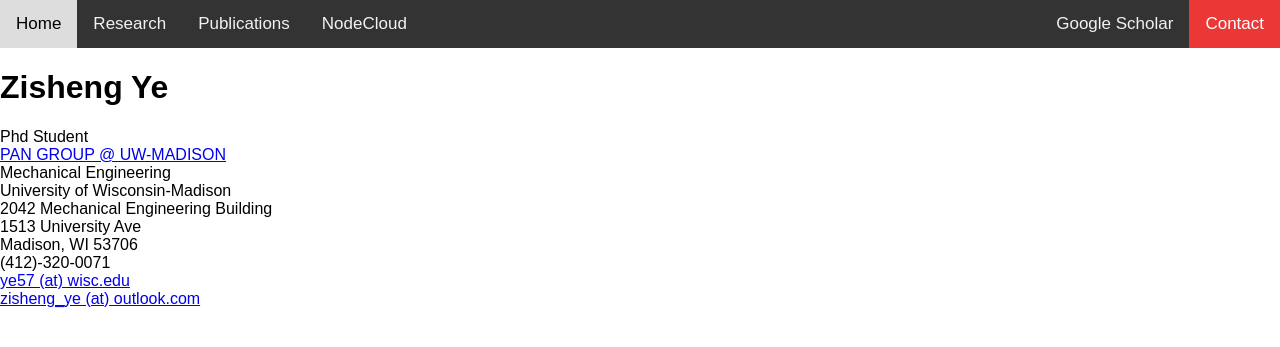
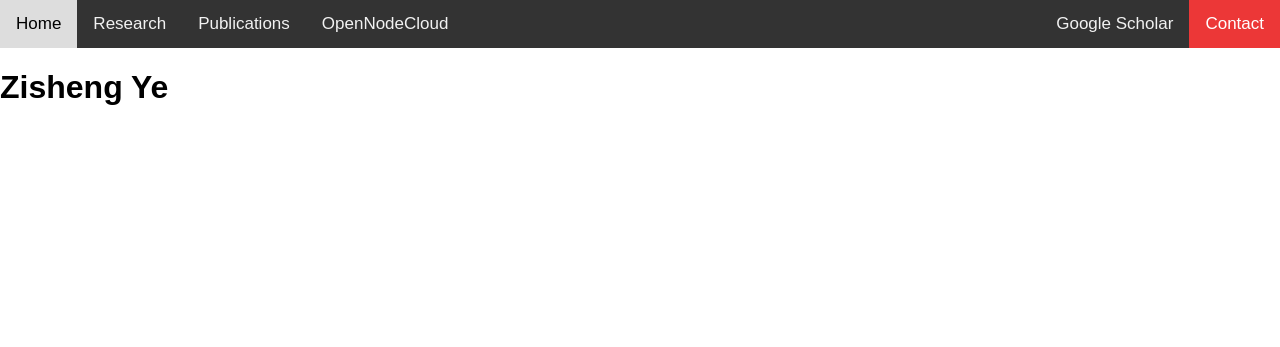
Before and after one commit to zishengye/zishengye.github.io, a Jekyll site: the page built from contact.md, in a window 1280 px wide. Shown: the top 347 px of the page. Built offline with Jekyll 4.4.1, drawn with Linux system fonts in a browser that asks for light colours.

Commit message:
replace NodeCloud with new OpenNodeCloud

```diff
--- a/contact.md
+++ b/contact.md
@@ -7,7 +7,7 @@ link: contact
     <a href="index">Home</a>
     <a href="research">Research</a>
     <a href="publications">Publications</a>
-    <a href="nodecloud">NodeCloud</a>
+    <a href="open-nodecloud">OpenNodeCloud</a>
     <div class="topnav-right">
         <a href="https://scholar.google.com/citations?user=s1i_KkgAAAAJ&hl=en">Google Scholar</a>
         <a class="active" href="contact">Contact</a>
@@ -18,23 +18,4 @@ link: contact
     Zisheng Ye
 </h1>
 <p>
-    Phd Student
-    <br>
-    <a href="https://pan.labs.wisc.edu/">PAN GROUP @ UW-MADISON</a>
-    <br>
-    Mechanical Engineering
-    <br>
-    University of Wisconsin-Madison
-    <br>
-    2042 Mechanical Engineering Building
-    <br>
-    1513 University Ave
-    <br>
-    Madison, WI 53706
-    <br>
-    (412)-320-0071
-    <br>
-    <a href="mailto: ye57@wisc.edu">ye57 (at) wisc.edu</a>
-    <br>
-    <a href="mailto: zisheng_ye@outlook.com">zisheng_ye (at) outlook.com</a>
 </p>
--- a/pubs_temp.html
+++ b/pubs_temp.html
@@ -7,7 +7,7 @@ link: publications
     <a href="index">Home</a>
     <a href="research">Research</a>
     <a class="active" href="publications">Publications</a>
-    <a href="nodecloud">NodeCloud</a>
+    <a href="open-nodecloud">OpenNodeCloud</a>
     <div class="topnav-right">
         <a href="https://scholar.google.com/citations?user=s1i_KkgAAAAJ&hl=en">Google Scholar</a>
         <a href="contact">Contact</a>
```
Also changed, not shown: index.md (+1 -1 lines), open-nodecloud.md (renamed from nodecloud.md, +2 -2 lines), publications.md (+1 -1 lines), research.md (+1 -1 lines).
